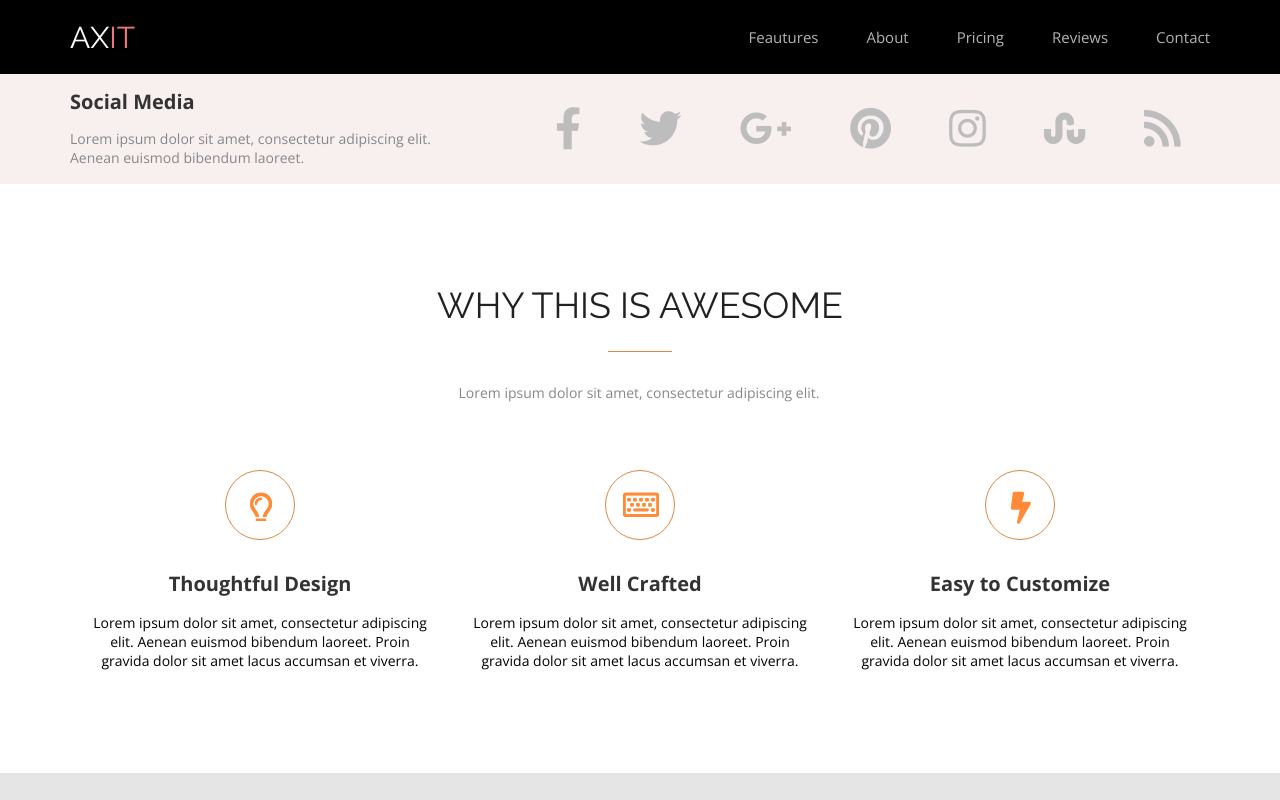
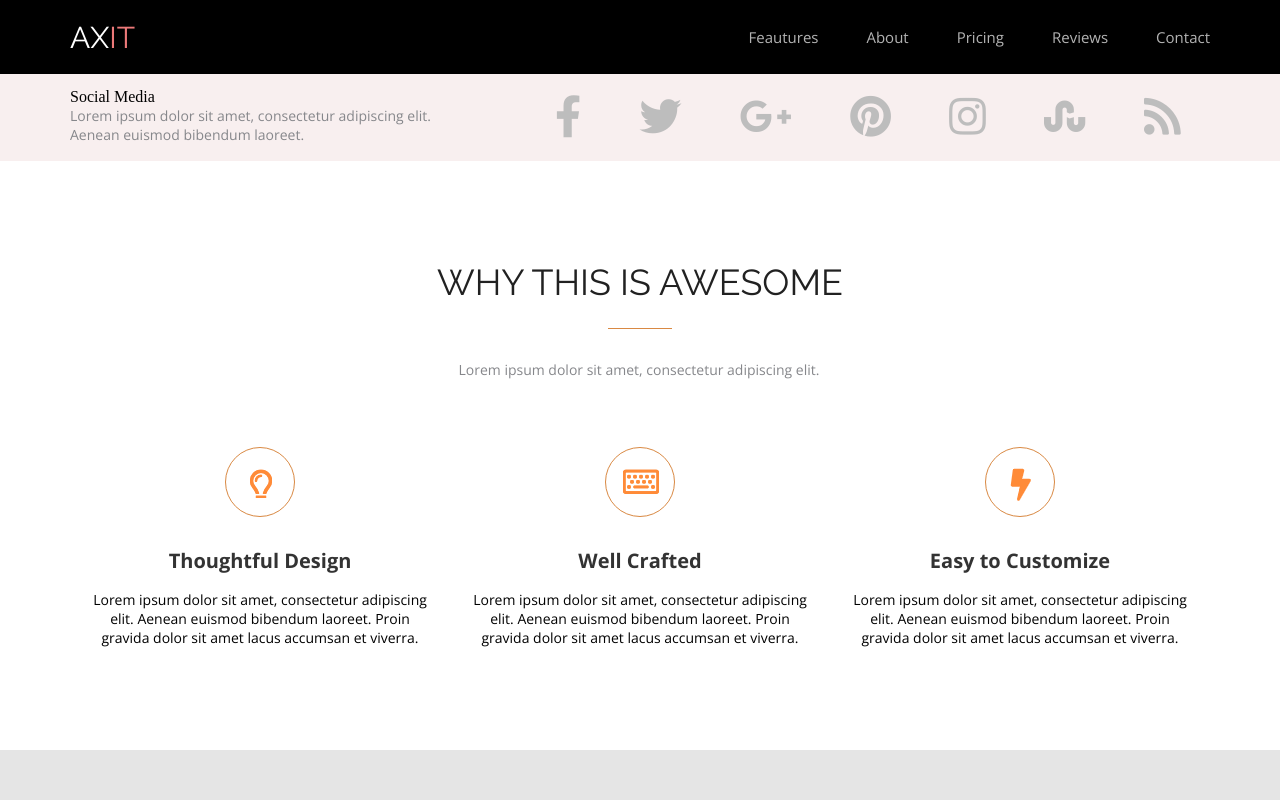
Before and after one commit to natavenda/FE09-wk-2-1-Natalia-Vedernikova, a plain HTML site: page index.html in a window 1280 px wide. Shown: the top 800 px of the page. Drawn offline with nearby package versions, Linux system fonts and the light colour scheme.

```diff
--- a/css/socialmedia.css
+++ b/css/socialmedia.css
@@ -9,16 +9,6 @@
     align-items: center;
     flex-wrap: wrap;
     justify-content: space-between;
-  }
-
-  .socialmedia_title {
-    margin-bottom: 14px;
-    font-family: Open Sans;
-    font-style: normal;
-    font-weight: bold;
-    font-size: 20px;
-    line-height: 27px;
-    color: #333333;
   }
 
   .socialmedia_text {
```
